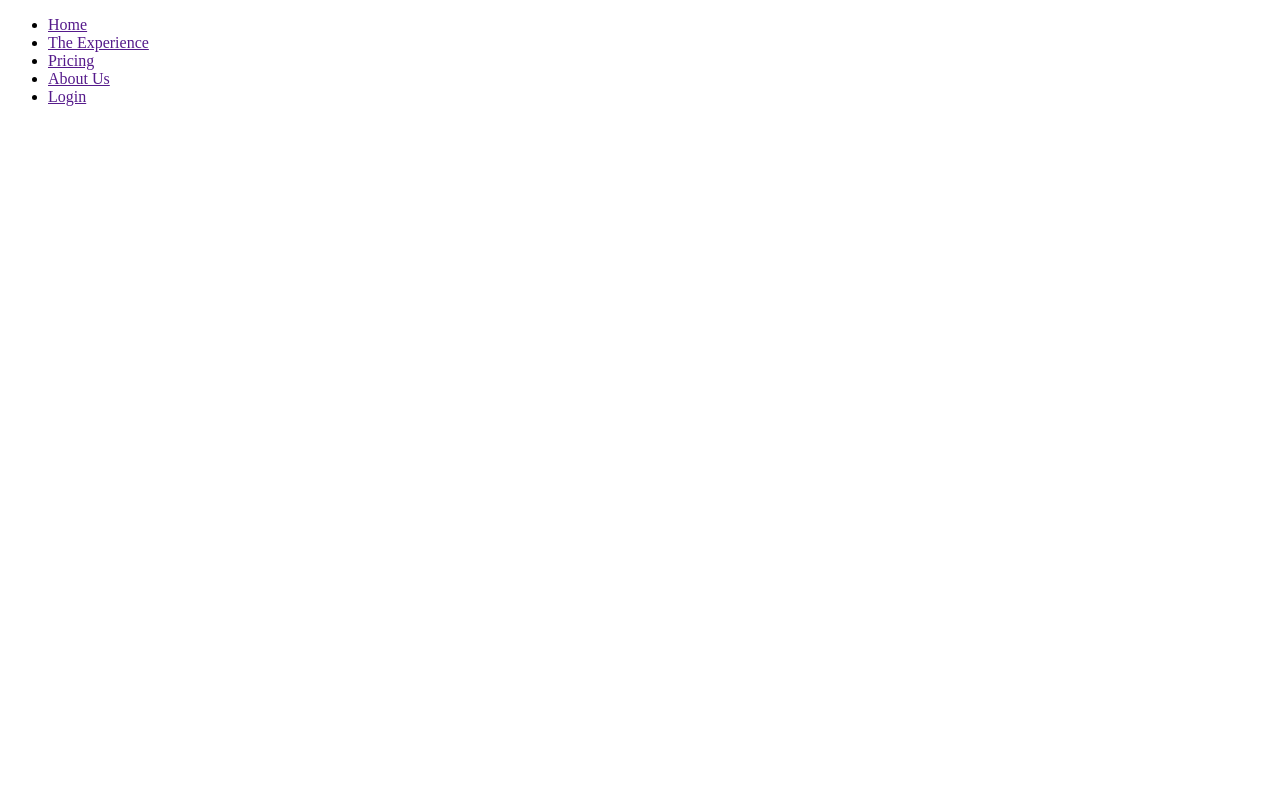
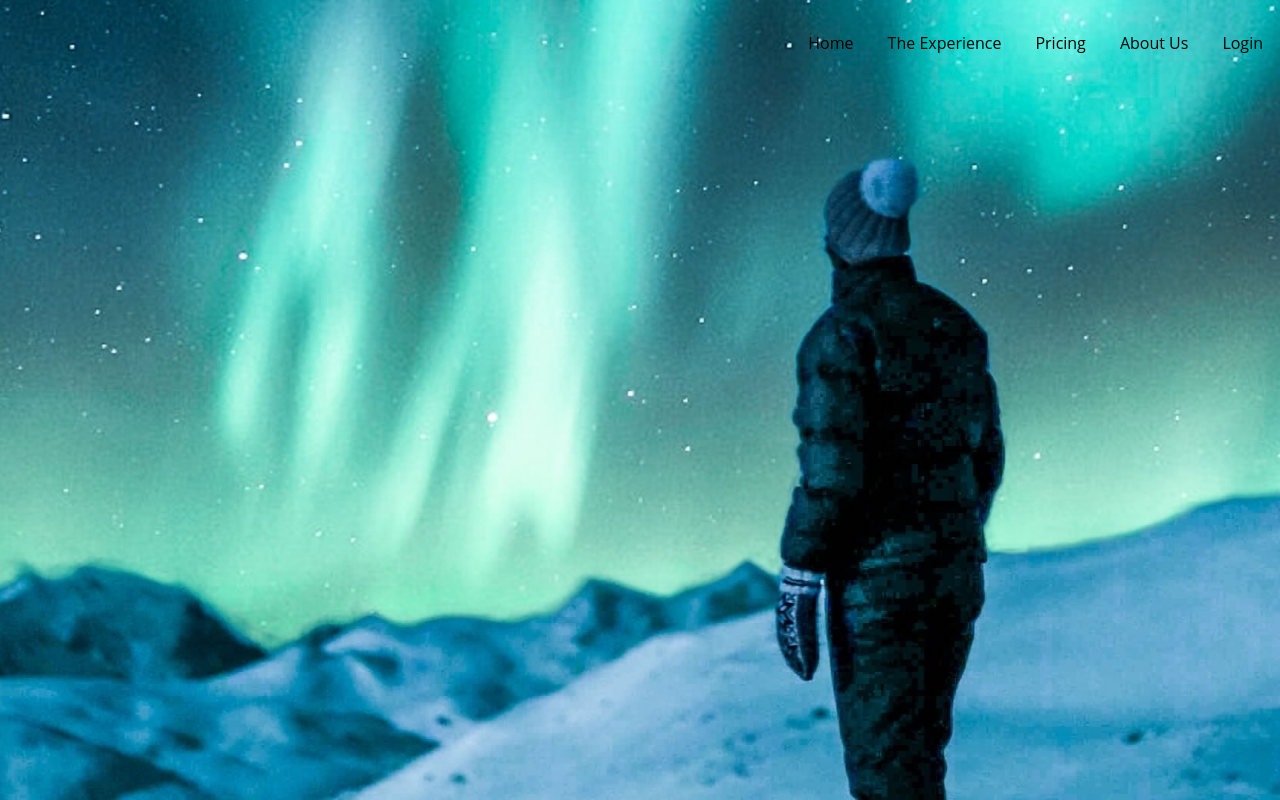
Before and after one commit to reneecruz/brainscape-mock, a plain HTML site: page index.html in a window 1280 px wide. Drawn offline with Linux system fonts and the light colour scheme.

Commit message:
background img, css for nav, wip

```diff
--- a/index.html
+++ b/index.html
@@ -1,6 +1,7 @@
 <!DOCTYPE html>
 <html>
     <head>
+        <meta name="viewport" content="width=device-width, initial-scale=1">
         <link rel="stylesheet" href="styles.css"/>
     </head>
 <body>
@@ -14,5 +15,8 @@
             <li><a href="">Login</a></li>
             </ul>
         </nav>
+
+
+
 </body>
 </html>
--- a/styles.css
+++ b/styles.css
@@ -0,0 +1,45 @@
+  body, html {
+    height: 100%;
+    margin: 0;
+
+
+  /* Image Location */
+  background-image: url("images/background.jpg");
+
+  /* Background image is centered vertically and horizontally at all times */
+  background-position: center center;
+  background-repeat: no-repeat;
+  background-attachment: fixed;
+  background-size: cover;
+  background-color: #464646;
+  /* Font Colour */
+  color:white;
+  /* Font Family */
+  font-family: 'Open Sans', sans-serif;
+  }
+
+
+  nav {
+    margin-bottom: 100px;
+    padding-top: 1rem;
+  }
+
+  nav ul {
+    display: flex;
+    justify-content: flex-end;
+  }
+
+  nav li {
+    list-style: none;
+  }
+
+  nav a {
+    border: 1px solid transparent;
+    color: black;
+    padding: 0.5em 1em;
+    text-decoration: none;
+  }
+
+  nav a:hover,nav a:focus {
+    border: 1px solid white;
+  }
```
